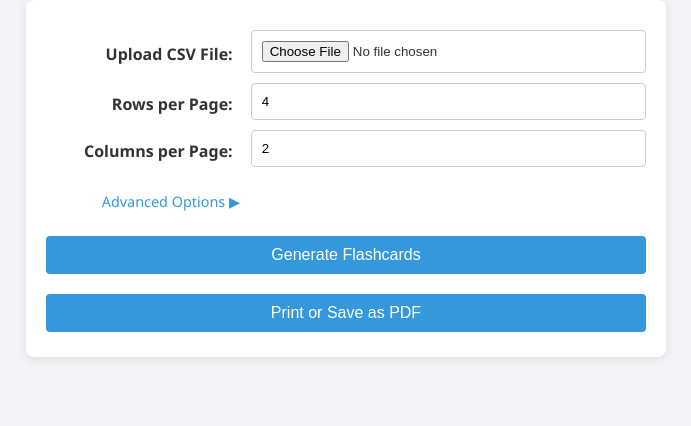
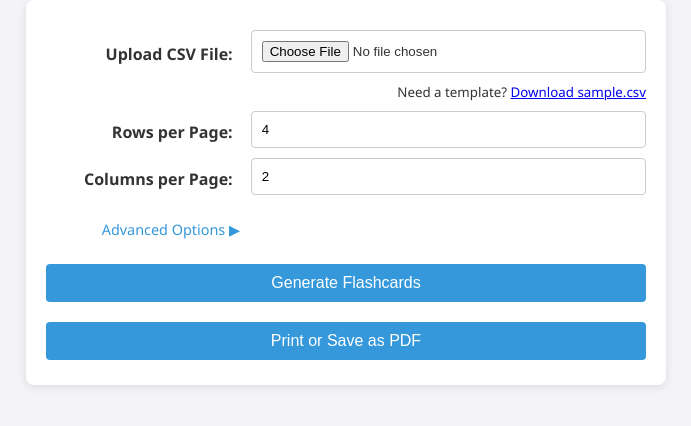
Before and after one commit to cogsjots/simple-flashcards, a plain HTML site: page index.html in a window 1280 px wide. Shown: the part 114-540 px from the top of the page, without its empty margins (294-985 px from the left). Drawn offline with Linux system fonts and the light colour scheme.

Commit message:
added a link to sample.csv

```diff
--- a/index.html
+++ b/index.html
@@ -281,6 +281,13 @@
     <div class="input-row">
       <label>Upload CSV File:</label>
       <input type="file" id="csvFile" accept=".csv" />
+    </div>
+    <div class="input-row">
+      <label></label>
+      <small>
+        Need a template?
+        <a href="sample.csv" download>Download sample.csv</a>
+      </small>
     </div>
 
     <div class="input-row">
```
